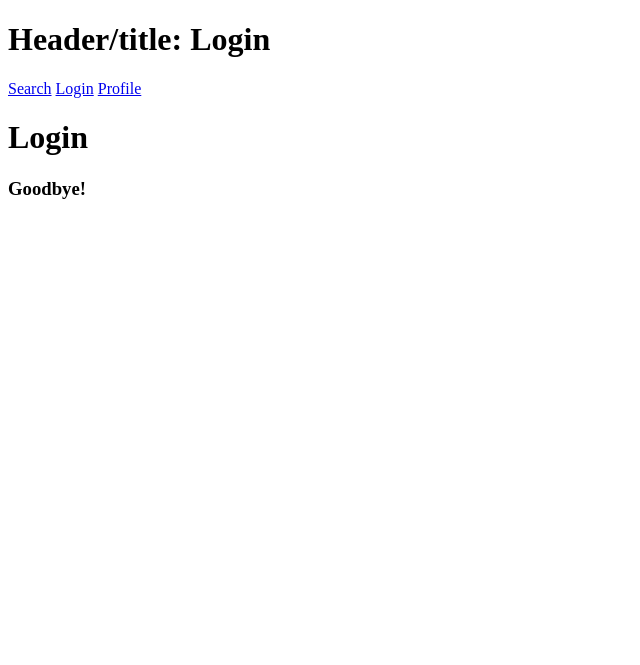
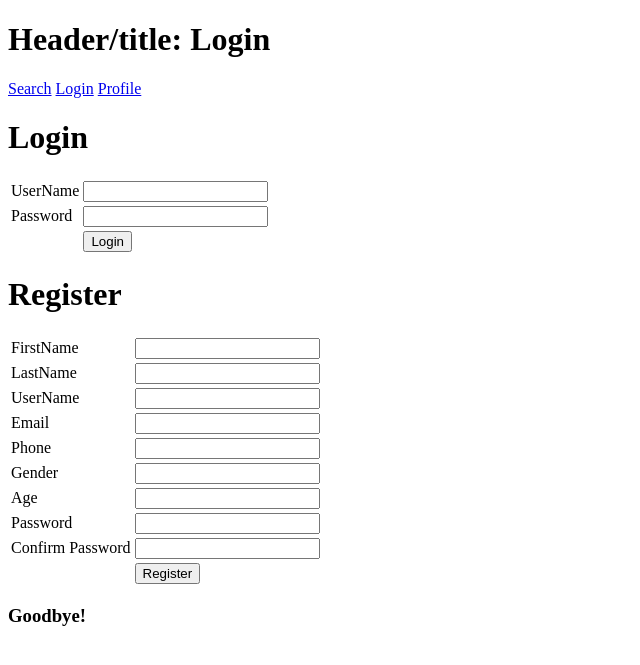
Before and after one commit to Jonah-Roesler-Edu/CSIS3280-Final-Project, a CodeIgniter app: page /JJG_Pharma/index.php/login in a window 1280 px wide. Shown: the top 665 px of the page, without its empty margins (0-640 px from the left). Run offline with CodeIgniter, Linux system fonts and the light colour scheme.

Commit message:
Update login.php

```diff
--- a/JJG_Pharma/application/views/pages/login.php
+++ b/JJG_Pharma/application/views/pages/login.php
@@ -1,11 +1,71 @@
-<!DOCTYPE html>
-<html>
-  <head>
-    <meta charset="UTF-8">
-    <title>Login</title>
-  </head>
-  <body>
-      <h1>Login</h1>
+<div class="header">
+  <h1>Login</h1>
 
-  </body>
-</html>
+  <from method="POST" action="<?php echo $_SERVER["PHP_SELF"];?>">
+    <table>
+      <tr>
+        <td>UserName</td>
+        <td><input type="text" name="userLogin" class="userInput"></td>
+      </tr>
+      <tr>
+        <td>Password</td>
+        <td><input type="text" name="passLogin" class="userInput"></td>
+      </tr>
+      <tr>
+      <td></td>
+      <td><input type="submit" name="register" value="Login"></td>
+    </tr>
+    </table>
+  </from>
+
+</div>
+<div class="header">
+    <h1>Register</h1>
+
+    <form method="POST" action="<?php echo $_SERVER["PHP_SELF"];?>">
+      <table>
+      <tr>
+        <td>FirstName</td>
+        <td><input type="text" name="firstname" class="userInput"></td>
+
+      </tr>
+      <tr>
+        <td>LastName</td>
+        <td><input type="text" name="lastname" class="userInput"></td>
+      </tr>
+      <tr>
+        <td>UserName</td>
+        <td><input type="text" name="username" class="userInput"></td>
+      </tr>
+      <tr>
+        <td>Email</td>
+        <td><input type="text" name="email" class="userInput"></td>
+      </tr>
+      <tr>
+        <td>Phone</td>
+        <td><input type="text" name="phone" class="userInput"></td>
+      </tr>
+      <tr>
+        <td>Gender</td>
+        <td><input type="text" name="gender" class="userInput"></td>
+      </tr>
+      <tr>
+        <td>Age</td>
+        <td><input type="text" name="age" class="userInput"></td>
+      </tr>
+      <tr>
+        <td>Password</td>
+        <td><input type="text" name="password" class="userInput"></td>
+      </tr>
+      <tr>
+        <td>Confirm Password</td>
+        <td><input type="text" name="password2" class="userInput"></td>
+      </tr>
+      <tr>
+        <td></td>
+        <td><input type="submit" name="register" value="Register"></td>
+      </tr>
+      </table>
+    </form>
+
+</div>
```
